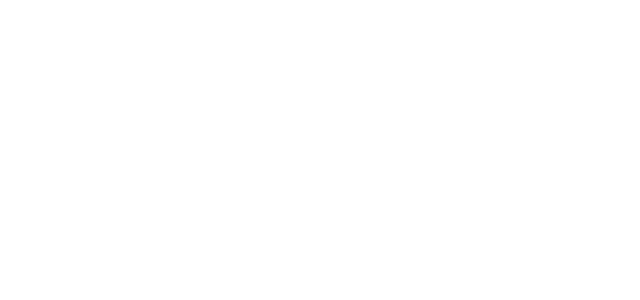
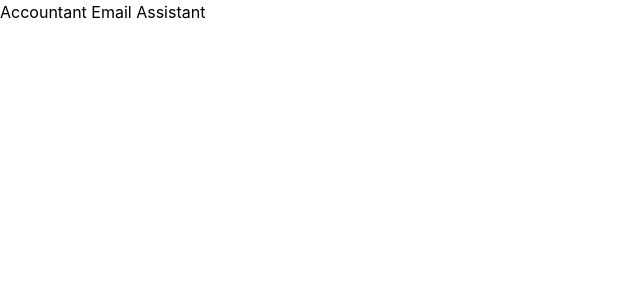
Before and after one commit to grantweston/AccountingWebAppAndOutlookAddIn, a Next.js app: page /outlook in a window 1280 px wide. Shown: the top 300 px of the page, without its empty margins (0-640 px from the left). Built offline with nearby package versions, Linux system fonts and the light colour scheme.

Commit message:
feat: enhance outlook add-in initialization and logging

```diff
--- a/src/pages/outlook.tsx
+++ b/src/pages/outlook.tsx
@@ -4,20 +4,26 @@
 
 export default function OutlookPage() {
   useEffect(() => {
+    console.log('OutlookPage mounted');
+
     if (!isOfficeEnvironment()) {
       console.warn('This page requires Outlook context');
       return;
     }
 
     Office.onReady((info) => {
+      console.log('Office.js Ready:', info);
       if (info.host === Office.HostType.Outlook) {
         console.log('Outlook Add-in initialized');
+
+        console.log('Current item:', Office.context.mailbox.item);
       }
     });
   }, []);
 
   return (
     <div className="outlook-container">
+      <h1>Accountant Email Assistant</h1>
       <OutlookEditor />
     </div>
   );
```
Also changed, not shown: 1 other file (tests, documents, lock files or other folders).
